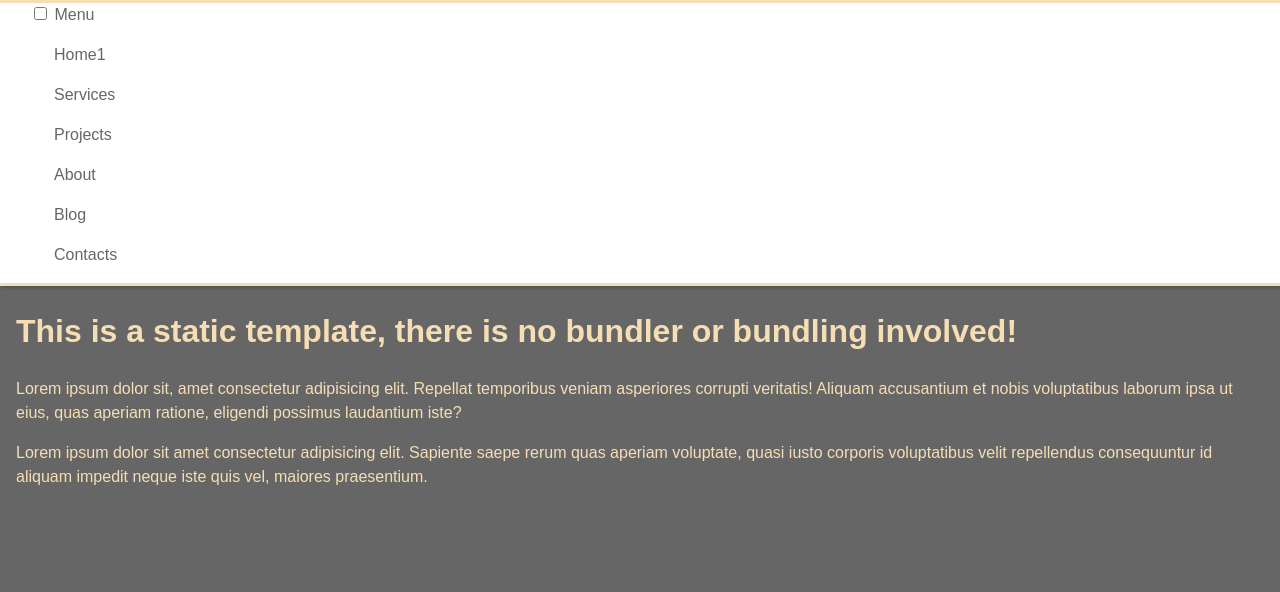
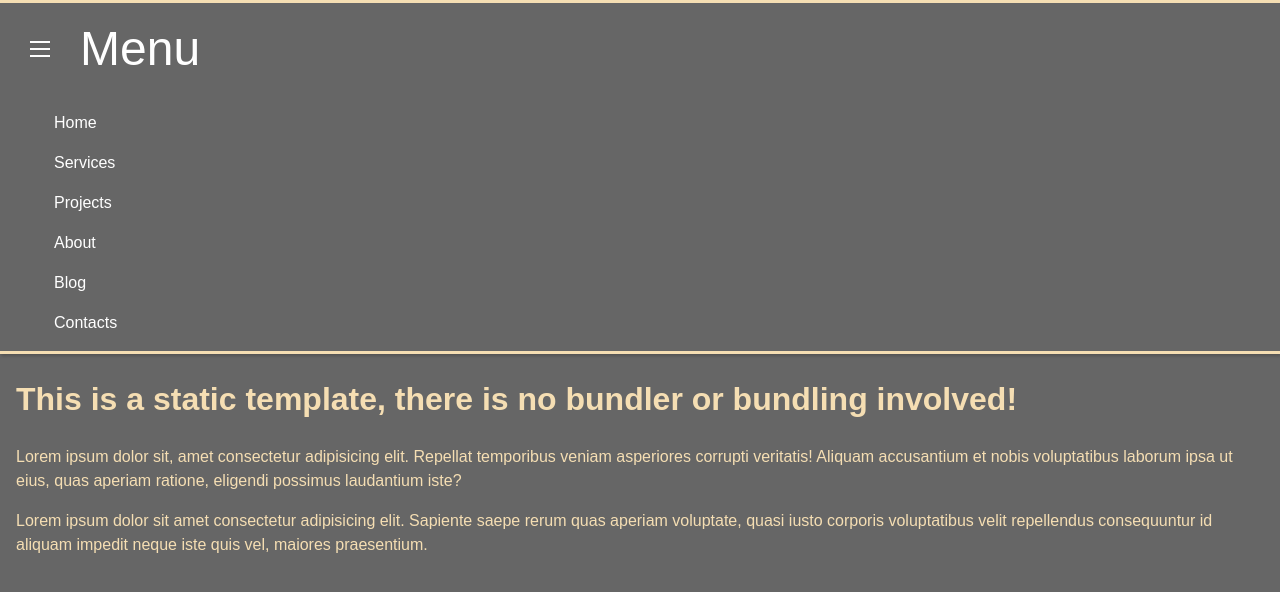
Before and after one commit to b9sk/collapsible-menu, a website: page index.html in a window 1280 px wide. Drawn offline with Linux system fonts and the light colour scheme.

Commit message:
Add label and input styles

```diff
--- a/index.html
+++ b/index.html
@@ -15,7 +15,7 @@
       </div>
       <div class="menu-content">
         <ul>
-          <li><a href="#">Home1</a></li>
+          <li><a href="#">Home</a></li>
           <li><a href="#">Services</a></li>
           <li><a href="#">Projects</a></li>
           <li><a href="#">About</a></li>
--- a/style.css
+++ b/style.css
@@ -12,17 +12,13 @@ body {
   line-height: 1.5;
 }
 
-/**
- * Menu
- */
 .collapsible-menu {
   margin: 0 -1rem;
-  background-color: rgb(255, 255, 255);
   padding: 0px 30px;
   border-top: 3px solid wheat;
   border-bottom: 3px solid wheat;
   box-shadow: 1px 2px 3px rgba(0, 0, 0, 0.2);
-  color: #666;
+  color: white;
 }
 .menu-content {
   font-family: "Oswald", sans-serif;
@@ -36,6 +32,17 @@ body {
 .collapsible-menu a {
   display: block;
   padding: 0.5rem;
-  color: #666;
+  color: white;
   text-decoration: none;
 }
+
+.collapsible-menu label {
+  font-size: 3rem;
+  display: block;
+  cursor: pointer;
+  background: url(menu.svg) no-repeat left center;
+  padding: 10px 0 10px 50px;
+}
+input#menu {
+  display: none;
+}
```
Also changed, not shown: menu-close.svg (added), menu.svg (added).
